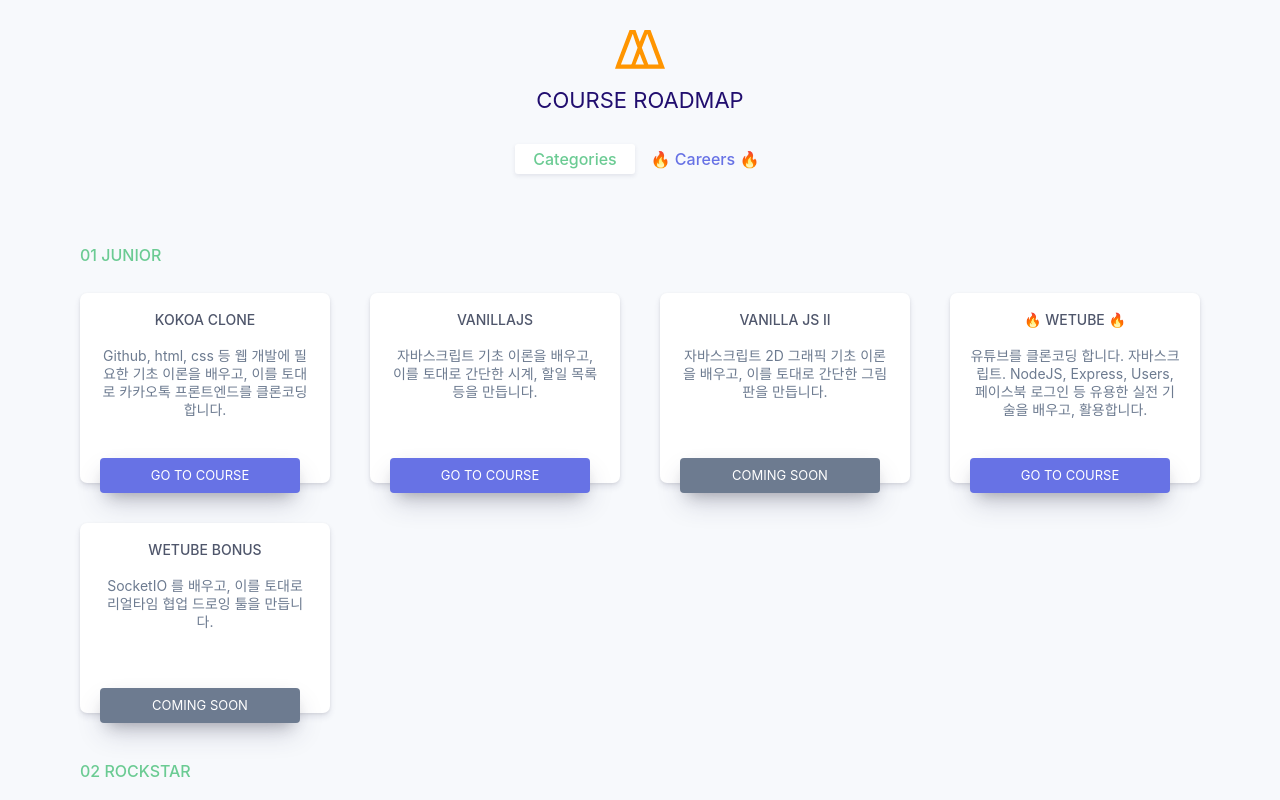
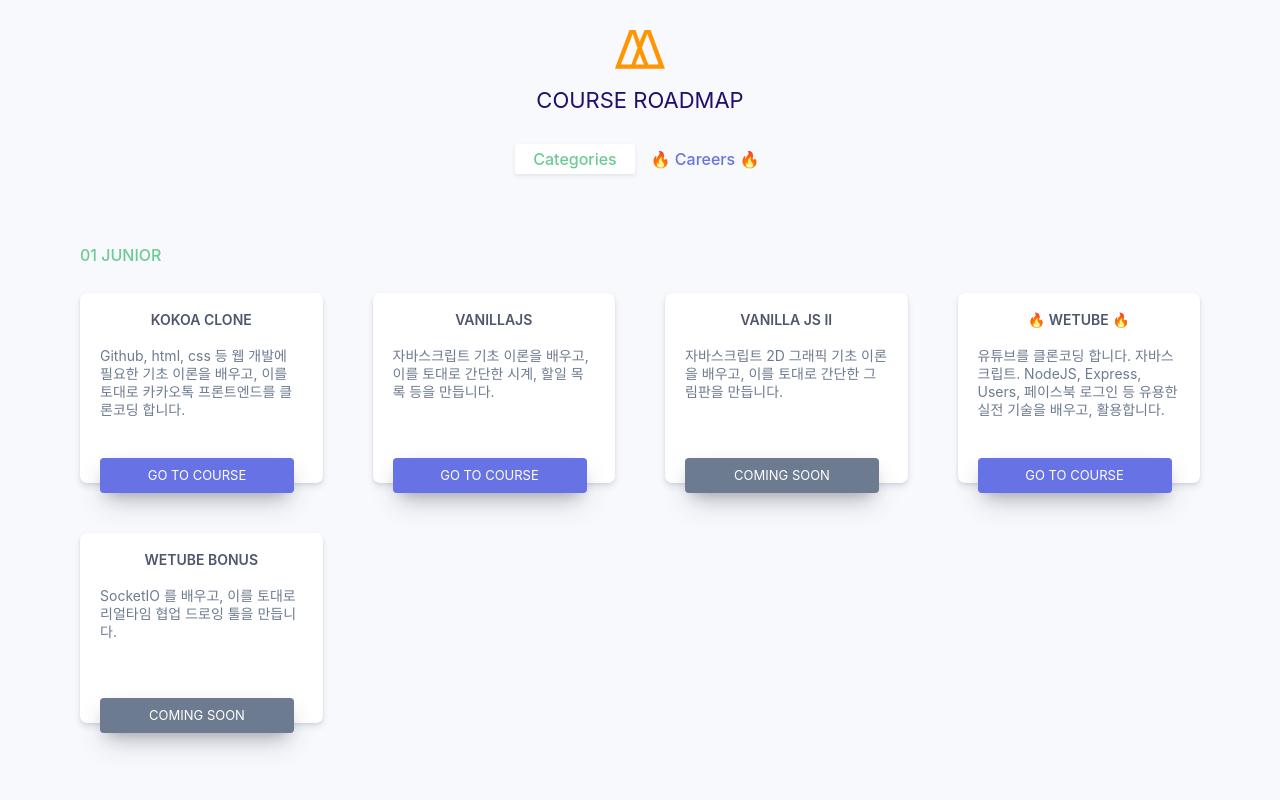
Before and after one commit to serranoarevalo/academy-roadmap, a React (Create React App) app: page /#/ in a window 1280 px wide. Shown: the top 800 px of the page. Built offline with nearby package versions, Linux system fonts and the light colour scheme.

Commit message:
Lynns stupid fixes

```diff
--- a/src/Components/Category.tsx
+++ b/src/Components/Category.tsx
@@ -2,7 +2,11 @@ import React from "react";
 import styled from "../styled-components";
 
 const Container = styled.div`
-  margin-bottom: 50px;
+  margin-bottom: 100px;
+  &:not(:last-child) {
+    padding-bottom: 120px;
+    border-bottom: 1px solid rgba(112, 123, 142, 0.5);
+  }
 `;
 
 const Title = styled.h3`
@@ -14,7 +18,7 @@ const Title = styled.h3`
 
 const Courses = styled.div`
   display: grid;
-  grid-gap: 40px;
+  grid-gap: 50px;
   grid-template-columns: repeat(auto-fill, minmax(200px, 1fr));
 `;
 
--- a/src/Components/Course.tsx
+++ b/src/Components/Course.tsx
@@ -20,11 +20,12 @@ const Title = styled.h3`
   color: ${props => props.theme.blackColor};
   text-transform: uppercase;
   margin-bottom: 20px;
-  font-weight: 500;
+  font-weight: 600;
 `;
 
 const Description = styled.p`
   line-height: 1.3;
+  text-align: left;
 `;
 
 const Link = styled.a`
--- a/src/courses.ts
+++ b/src/courses.ts
@@ -191,7 +191,7 @@ interface ICourses {
 
 const Courses: ICourses = {
   "01 Junior": junior,
-  "02 Rockstar": medium,
+  "02 Middle": medium,
   "03 Senior": advanced
 };
 
```
